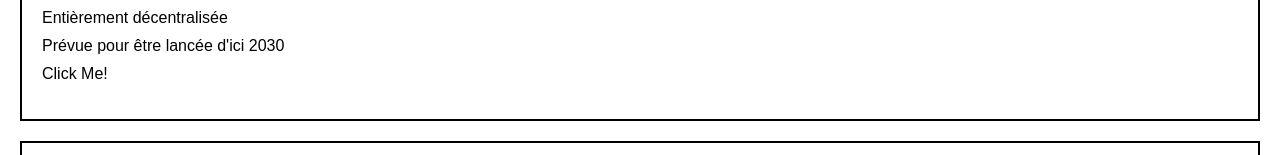
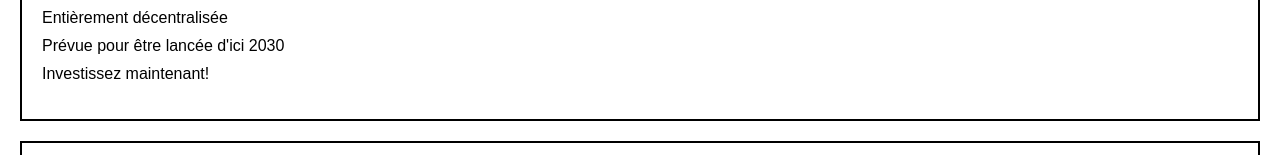
Before and after one commit to VortexCoin-2030/VortexCoin, a plain HTML site: page index.html in a window 1280 px wide. Shown: the part 465-620 px from the top of the page. Drawn offline with Linux system fonts and the light colour scheme.

Commit message:
Update index.html

```diff
--- a/index.html
+++ b/index.html
@@ -27,7 +27,7 @@
         <li>Développée par des individus indépendants</li>
         <li>Entièrement décentralisée</li>
         <li>Prévue pour être lancée d'ici 2030</li>
-        <a href="investment.html" class="button">Click Me!</a>
+        <a href="investment.html" class="button">Investissez maintenant!</a>
     </ul>
 </section>
 
```
